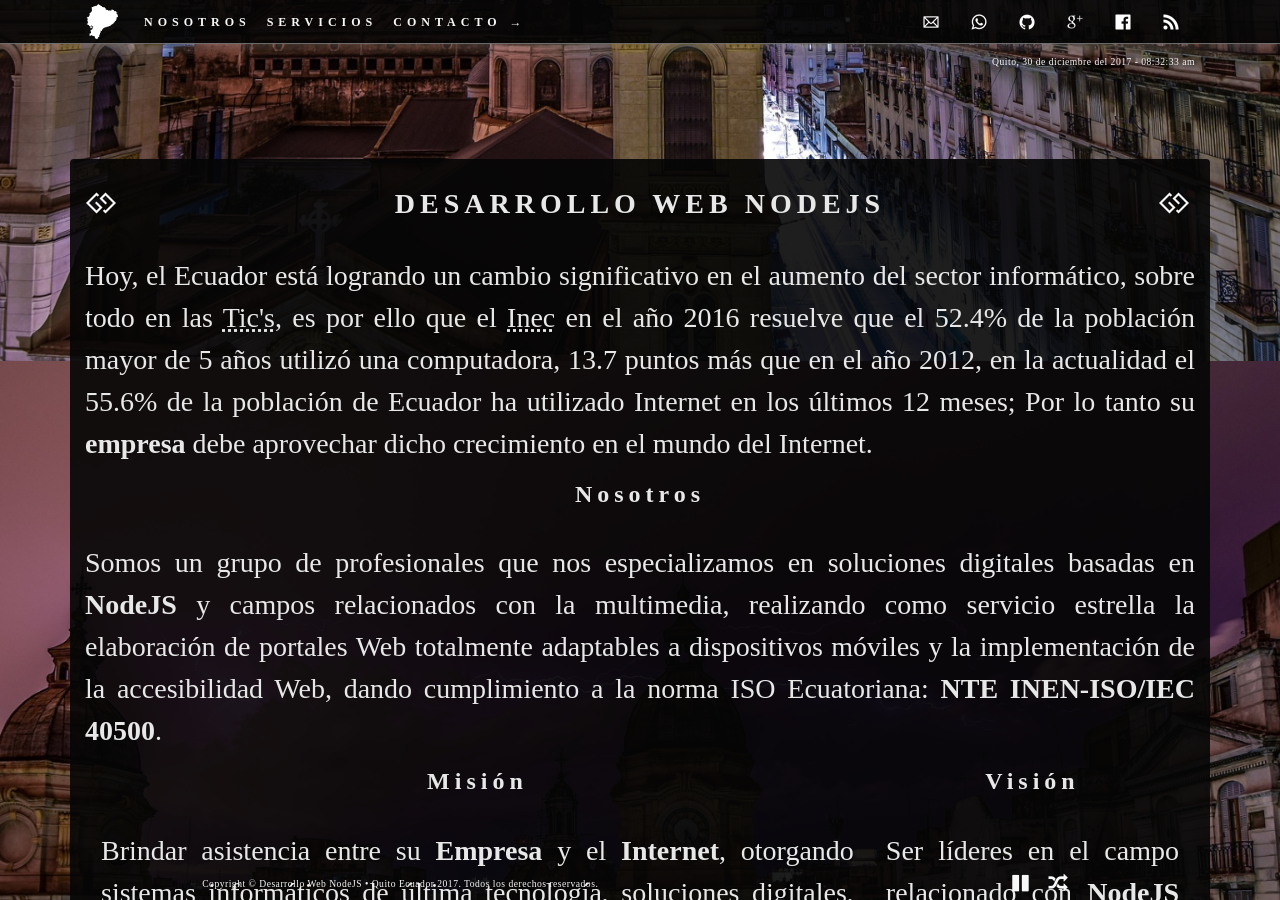
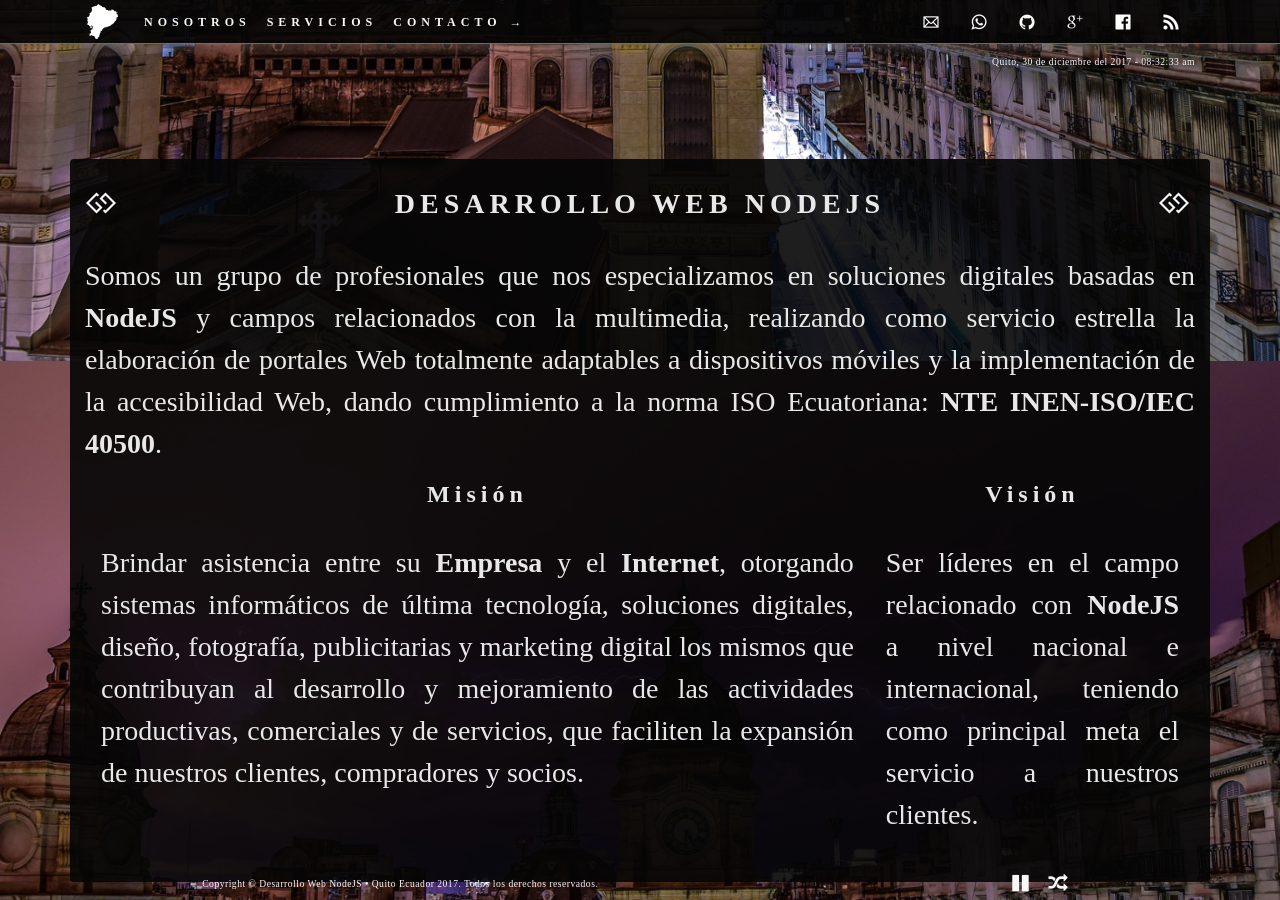
Before and after one commit to masterdev593/desarrollowebnodejs.github.io, a Jekyll site: the page built from index.html, in a window 1280 px wide and 900 px high, scrolled down 539 px. Built offline with Jekyll 4.4.1, drawn with Linux system fonts in a browser that asks for light colours; some web fonts are replaced; the list of posts is cut into pages by our own code.

Commit message:
Fixes
:clock1:

```diff
--- a/index.html
+++ b/index.html
@@ -26,8 +26,6 @@ layout: plantilla
 			<div class="row caja rounded primera">
 				<div class="text-justify">
 					<h3 class="text-center text-uppercase"><span class="fa fa-gg pull-left"></span>desarrollo web nodeJS<span class="fa fa-gg pull-right"></span></h3>
-					<p>Hoy, el Ecuador está logrando un cambio significativo en el aumento del sector informático, sobre todo en las <abbr title="Tecnologías de Información y Comunicación">Tic's</abbr>, es por ello que el <abbr title="Intituto Nacional de Estadística y Censos">Inec</abbr> en el año 2016 resuelve que el 52.4% de la población mayor de 5 años utilizó una computadora, 13.7 puntos más que en el año 2012, en la actualidad el 55.6% de la población de Ecuador ha utilizado Internet en los últimos 12 meses; Por lo tanto su <strong>empresa</strong> debe aprovechar dicho crecimiento en el mundo del Internet.</p>
-					<h4 class="text-center">Nosotros</h4>
 					<p>Somos un grupo de profesionales que nos especializamos en soluciones digitales basadas en <strong>NodeJS</strong> y campos relacionados con la multimedia, realizando como servicio estrella la elaboración de portales Web totalmente adaptables a dispositivos móviles y la implementación de la accesibilidad Web, dando cumplimiento a la norma ISO Ecuatoriana: <strong>NTE INEN-ISO/IEC 40500</strong>.</p>
 					<div class="d-flex justify-content-between ">
 						<div class="padd">
```
